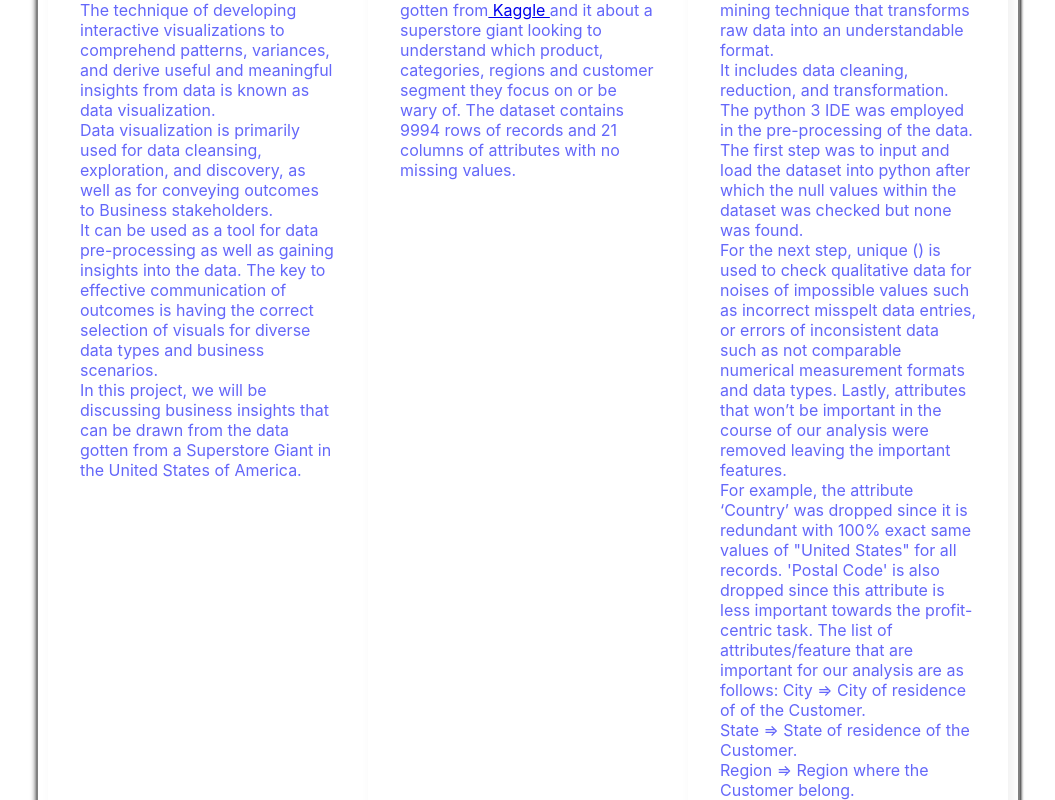
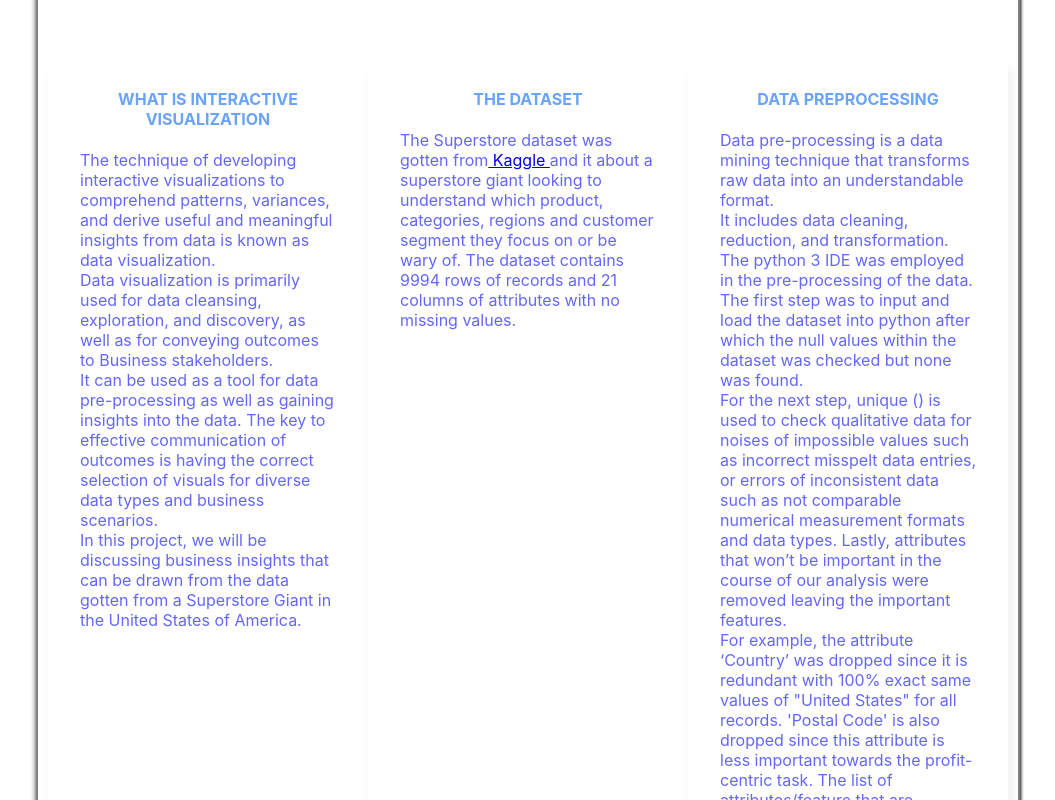
Before and after one commit to Sir-Newton/BBsTeams, a Next.js app in the folder BBsTeams/: page / in a window 1280 px wide. Shown: the part 560-1360 px from the top of the page, without its empty margins (112-1167 px from the left). Built offline with nearby package versions, Linux system fonts and the light colour scheme.

Commit message:
Update globals.css

```diff
--- a/BBsTeams/styles/globals.css
+++ b/BBsTeams/styles/globals.css
@@ -46,8 +46,8 @@ code {
   flex-direction: column;
   justify-content: center;
   align-items: center;
-  margin-top: 250px;
-  padding-top: 150px;
+  margin-top: 350px;
+  padding-top: 250px;
 }
 
 @media only screen and (max-width: 700px)
```
